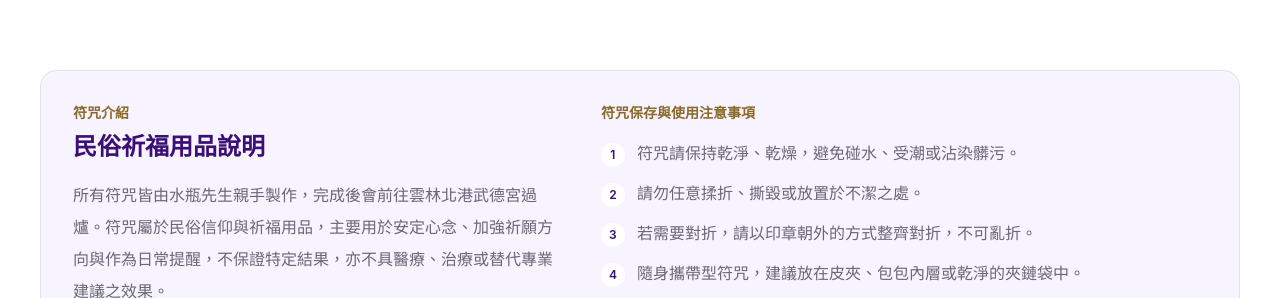
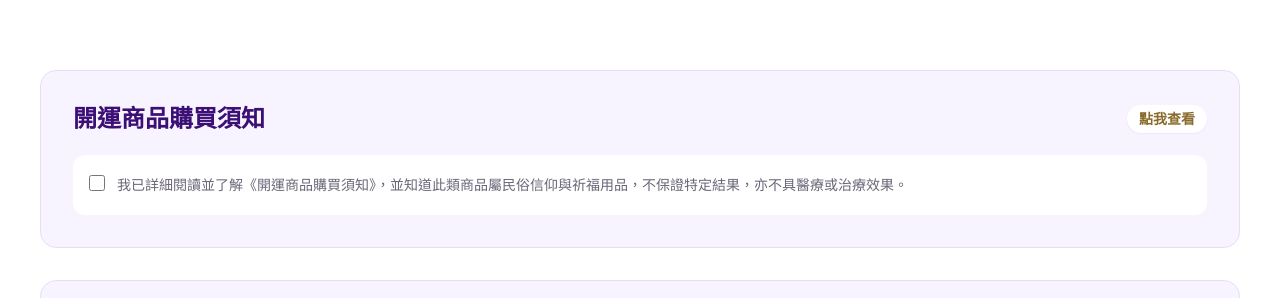
Before and after one commit to tsaititsu/tsu-waterbottle-site, a Next.js app: page /spiritual-products in a window 1280 px wide. Shown: the part 387-685 px from the top of the page. Built offline with nearby package versions, Linux system fonts and the light colour scheme; no server answers.

Commit message:
feat: add spiritual product purchase notice

```diff
--- a/src/app/spiritual-products/page.tsx
+++ b/src/app/spiritual-products/page.tsx
@@ -35,11 +35,24 @@ function ProductImage({ product }: { product: SpiritualProduct }) {
   )
 }
 
-function ProductCard({ product }: { product: SpiritualProduct }) {
+function ProductCard({
+  product,
+  purchaseNoticeAccepted,
+  onRequirePurchaseNotice,
+}: {
+  product: SpiritualProduct
+  purchaseNoticeAccepted: boolean
+  onRequirePurchaseNotice: () => void
+}) {
   const { addItem } = useCart()
   const [added, setAdded] = useState(false)
 
   const handleAddToCart = () => {
+    if (!purchaseNoticeAccepted) {
+      onRequirePurchaseNotice()
+      return
+    }
+
     addItem({
       type: 'spiritual_product',
       id: product.slug,
@@ -98,6 +111,13 @@ function ProductCard({ product }: { product: SpiritualProduct }) {
 }
 
 export default function SpiritualProductsPage() {
+  const [purchaseNoticeAccepted, setPurchaseNoticeAccepted] = useState(false)
+  const [purchaseNoticeMessage, setPurchaseNoticeMessage] = useState('')
+
+  const requirePurchaseNotice = () => {
+    setPurchaseNoticeMessage('請先勾選同意開運商品購買須知後，再加入購物車。')
+  }
+
   return (
     <div className="bg-white">
       <section className="bg-gradient-to-b from-[#faf7ff] to-white py-12 md:py-16">
@@ -117,6 +137,53 @@ export default function SpiritualProductsPage() {
 
       <section className="py-10 md:py-14">
         <div className="section-shell grid gap-8">
+          <section className="rounded-2xl border border-borderSoft bg-softPurple p-6 md:p-8">
+            <details className="group">
+              <summary className="flex cursor-pointer list-none items-center justify-between gap-4">
+                <span className="font-serifTC text-2xl font-semibold text-deepPurple">開運商品購買須知</span>
+                <span className="shrink-0 rounded-full bg-white px-3 py-1 text-sm font-semibold text-darkGold shadow-sm transition group-open:bg-lightGold">
+                  點我查看
+                </span>
+              </summary>
+
+              <div className="mt-5 space-y-5 leading-8 text-textMuted">
+                <p>以下商品為民俗信仰與祈福用品，僅供參考與心靈支持，不保證特定結果，亦不具醫療或治療效果。</p>
+
+                <div>
+                  <h2 className="font-serifTC text-xl font-semibold text-deepPurple">商品使用與保存提醒</h2>
+                  <ol className="mt-3 grid gap-3">
+                    <li>1. 符咒商品請保持乾燥、乾淨，避免碰水、受潮、髒污或任意折損。</li>
+                    <li>2. 若需對折，請以印章朝外的方式整齊對折。</li>
+                    <li>3. 商品用途屬民俗信仰祈福與心靈支持，無法取代醫療、法律、投資或其他專業建議。</li>
+                    <li>4. 購買前請確認商品名稱、價格、用途、有效期限與注意事項。</li>
+                    <li>5. 聚寶盆價格僅包含開光手法，不包含聚寶盆本體、符咒及相關材料費用，材料費需另計。</li>
+                  </ol>
+                </div>
+              </div>
+            </details>
+
+            <div className="mt-5 rounded-xl bg-white px-4 py-4">
+              <div className="flex items-start gap-3">
+                <input
+                  id="spiritual-products-purchase-notice"
+                  type="checkbox"
+                  checked={purchaseNoticeAccepted}
+                  onChange={(event) => {
+                    setPurchaseNoticeAccepted(event.target.checked)
+                    if (event.target.checked) setPurchaseNoticeMessage('')
+                  }}
+                  className="mt-1 size-4 rounded border-borderSoft text-deepPurple focus:ring-deepPurple"
+                />
+                <label htmlFor="spiritual-products-purchase-notice" className="text-sm leading-7 text-textMuted">
+                  我已詳細閱讀並了解《開運商品購買須知》，並知道此類商品屬民俗信仰與祈福用品，不保證特定結果，亦不具醫療或治療效果。
+                </label>
+              </div>
+              {purchaseNoticeMessage ? (
+                <p className="mt-3 rounded-lg bg-softPurple px-4 py-3 text-sm font-semibold text-deepPurple">{purchaseNoticeMessage}</p>
+              ) : null}
+            </div>
+          </section>
+
           <section className="rounded-2xl border border-borderSoft bg-softPurple p-6 md:p-8">
             <div className="grid gap-8 lg:grid-cols-[minmax(0,0.9fr)_minmax(0,1.1fr)]">
               <div>
@@ -145,7 +212,12 @@ export default function SpiritualProductsPage() {
 
           <div className="grid gap-5 sm:grid-cols-2 lg:grid-cols-3">
             {spiritualProducts.map((product) => (
-              <ProductCard key={product.slug} product={product} />
+              <ProductCard
+                key={product.slug}
+                product={product}
+                purchaseNoticeAccepted={purchaseNoticeAccepted}
+                onRequirePurchaseNotice={requirePurchaseNotice}
+              />
             ))}
           </div>
         </div>
```
